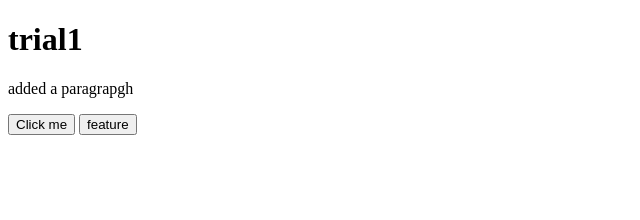
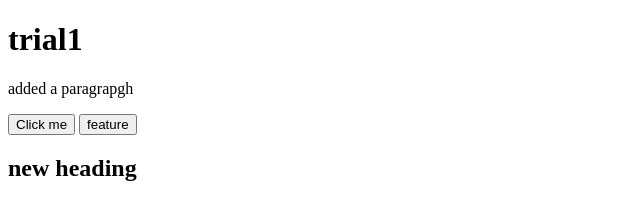
Before and after one commit to Giotec20222/trial1, a plain HTML site: page index.html in a window 1280 px wide. Shown: the whole page, without its empty margins (0-640 px from the left). Drawn offline with Linux system fonts and the light colour scheme.

Commit message:
added new heading

```diff
--- a/index.html
+++ b/index.html
@@ -10,5 +10,6 @@
     <p>added a paragrapgh</p>
     <button>Click me</button>
     <button>feature</button>
+    <h2>new heading</h2>
 </body>
 </html>
```
